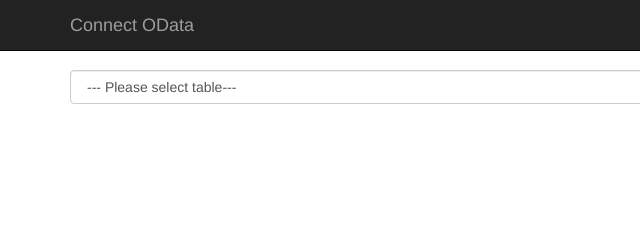
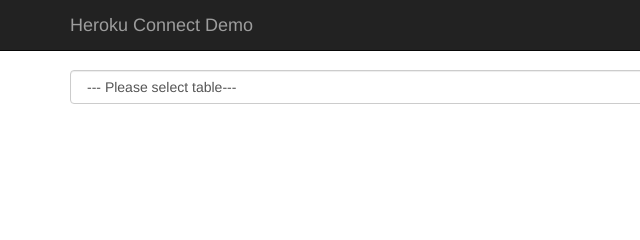
Before and after one commit to meckert-salesforce/heroku-enterprise-webinar, a website: page web/index.html in a window 1280 px wide. Shown: the top 240 px of the page, 0-640 px from the left. Drawn offline with nearby package versions, Linux system fonts and the light colour scheme; no server answers.

Commit message:
fixed header

```diff
--- a/web/index.html
+++ b/web/index.html
@@ -28,7 +28,7 @@
                     <span class="icon-bar"></span>
                     <span class="icon-bar"></span>
                 </button>
-                <a class="navbar-brand" href="#">Connect OData</a>
+                <a class="navbar-brand" href="#">Heroku Connect Demo</a>
             </div>
         </div>
     </nav>
```
